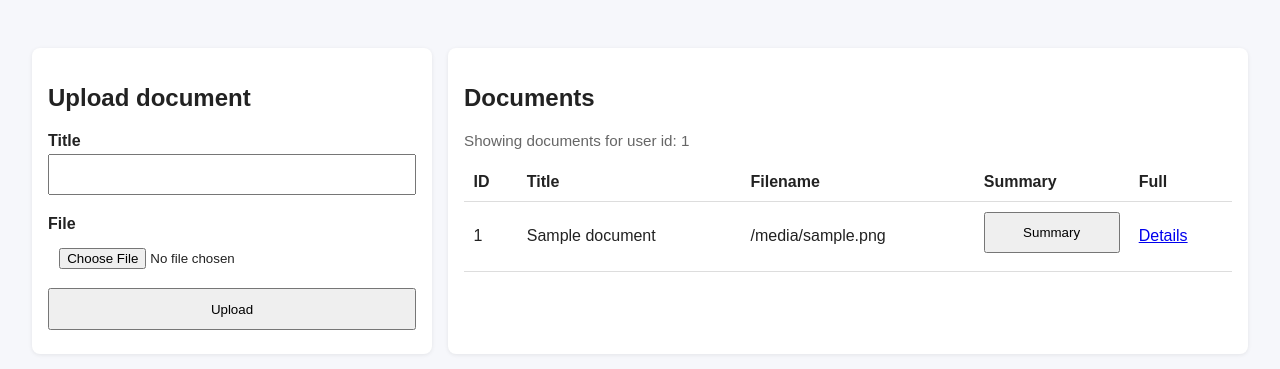
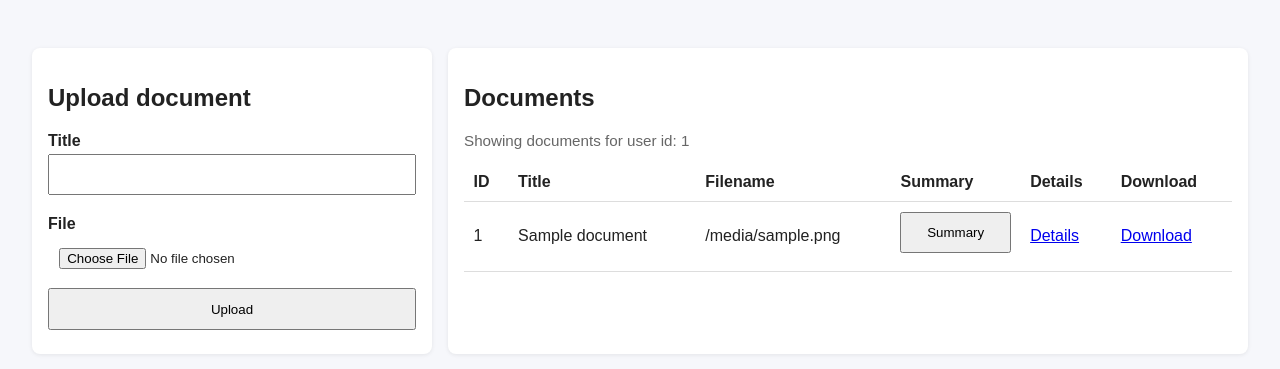
Before and after one commit to mradicx/ss_practical_project_baseline_25_26, a Flask app: page /documents in a window 1280 px wide. Shown: the part 112-481 px from the top of the page. Run offline with Flask 3, Linux system fonts and the light colour scheme; the visitor is signed in with stand-in values (Sample User, id 1); a database or web service that is not in the repository returns one stand-in record (values such as "Sample title"); some libraries are stand-ins or nearby versions.

Commit message:
add download link column do documents.hml

```diff
--- a/web/templates/documents.html
+++ b/web/templates/documents.html
@@ -24,7 +24,8 @@
           <th>Title</th>
           <th>Filename</th>
           <th>Summary</th>
-          <th>Full</th>
+          <th>Details</th>
+          <th>Download</th>
         </tr>
       </thead>
       <tbody>
@@ -38,11 +39,16 @@
               Summary
             </button>
           </td>
-        <td>
-          <a href="{{ url_for('document_details', document_id=doc.id) }}">
-            Details
-          </a>
-        </td>
+          <td>
+            <a href="{{ url_for('document_details', document_id=doc.id) }}">
+              Details
+            </a>
+          </td>
+          <td>
+            <a href="{{ url_for('download_document', document_id=doc.id) }}">
+              Download
+            </a>
+          </td>
         </tr>
       {% endfor %}
       </tbody>
```
